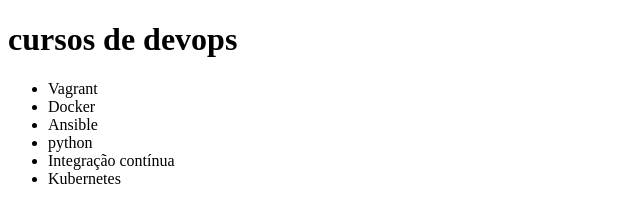
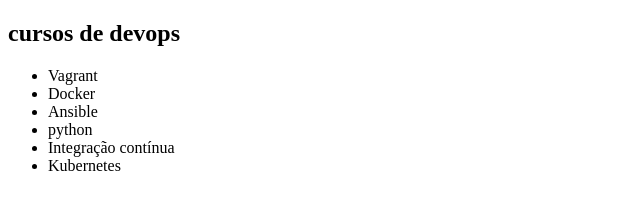
Before and after one commit to enzotorrs/learn-git, a plain HTML site: page index.html in a window 1280 px wide. Shown: the whole page, without its empty margins (0-640 px from the left). Drawn offline with Linux system fonts and the light colour scheme.

Commit message:
change h1 -> h2

```diff
--- a/index.html
+++ b/index.html
@@ -5,7 +5,7 @@
     <title>Cursos</title>
 </head>
 <body>
-    <h1>cursos de devops</h1>
+    <h2>cursos de devops</h2>
     <ul>
         <li>Vagrant</li>
 
```
